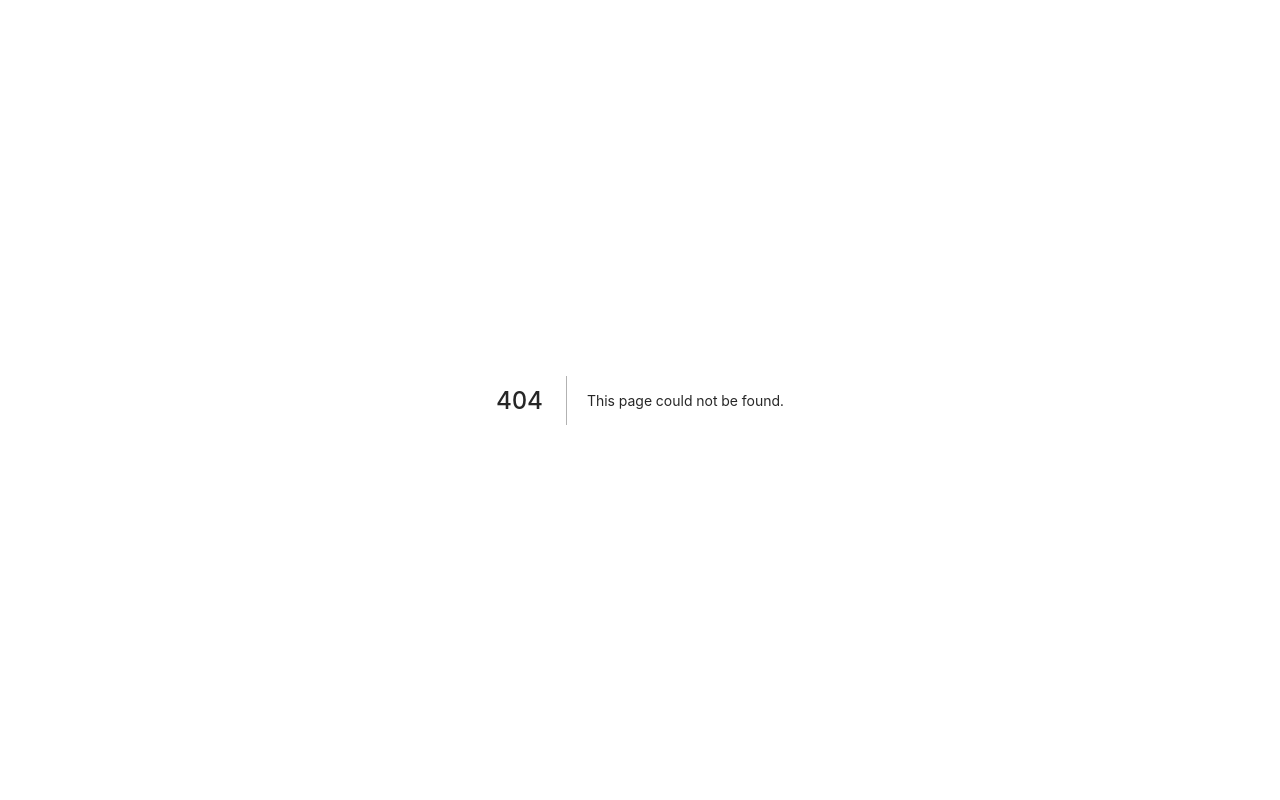
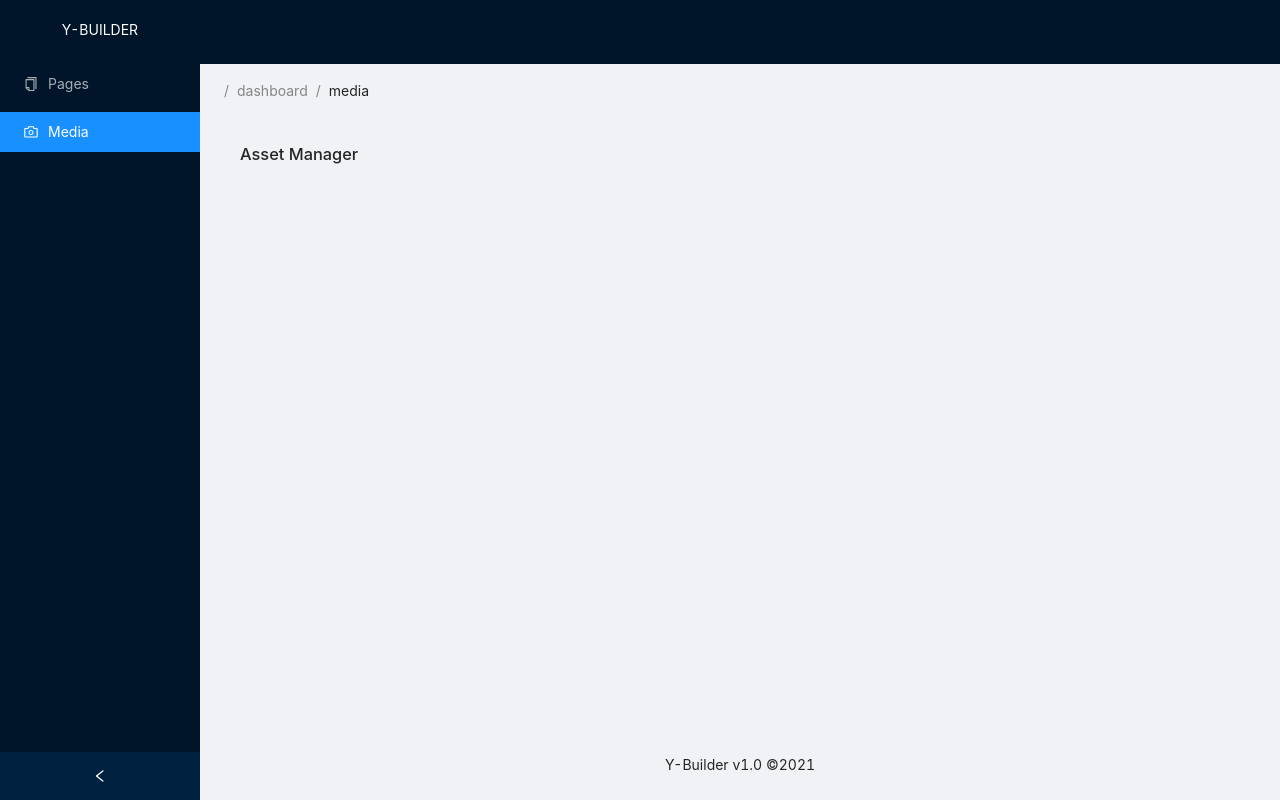
Before and after one commit to YosaRama/Grapesjs-Nextjs, a Next.js app: page /dashboard/media in a window 1280 px wide. Before the commit this address had no page. Built offline with nearby package versions, Linux system fonts and the light colour scheme.

Commit message:
Change asset manager to media

```diff
--- a/components/layout/sider.js
+++ b/components/layout/sider.js
@@ -27,8 +27,8 @@ const PageSider = (props) => {
             <Menu.Item key="/dashboard/page" icon={<CopyOutlined />}>
               <Link href="/dashboard/page">Pages</Link>
             </Menu.Item>
-            <Menu.Item key="/dashboard/asset-manager" icon={<CameraOutlined />}>
-              <Link href="/dashboard/asset-manager">Asset Manager</Link>
+            <Menu.Item key="/dashboard/media" icon={<CameraOutlined />}>
+              <Link href="/dashboard/media">Media</Link>
             </Menu.Item>
           </Menu>
         </Sider>
--- a/pages/dashboard/asset-manager.js
+++ b/pages/dashboard/media/index.js
@@ -1,4 +1,4 @@
-import Layout from "../../components/layout/layout";
+import Layout from "../../../components/layout/layout";
 
 function AssetManager() {
   return (
```
